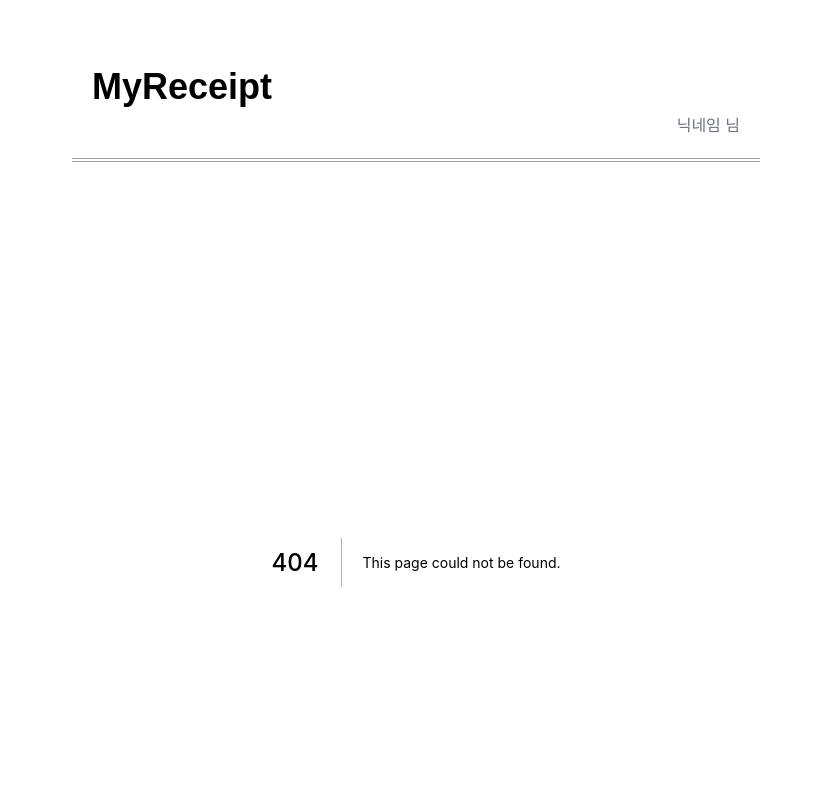
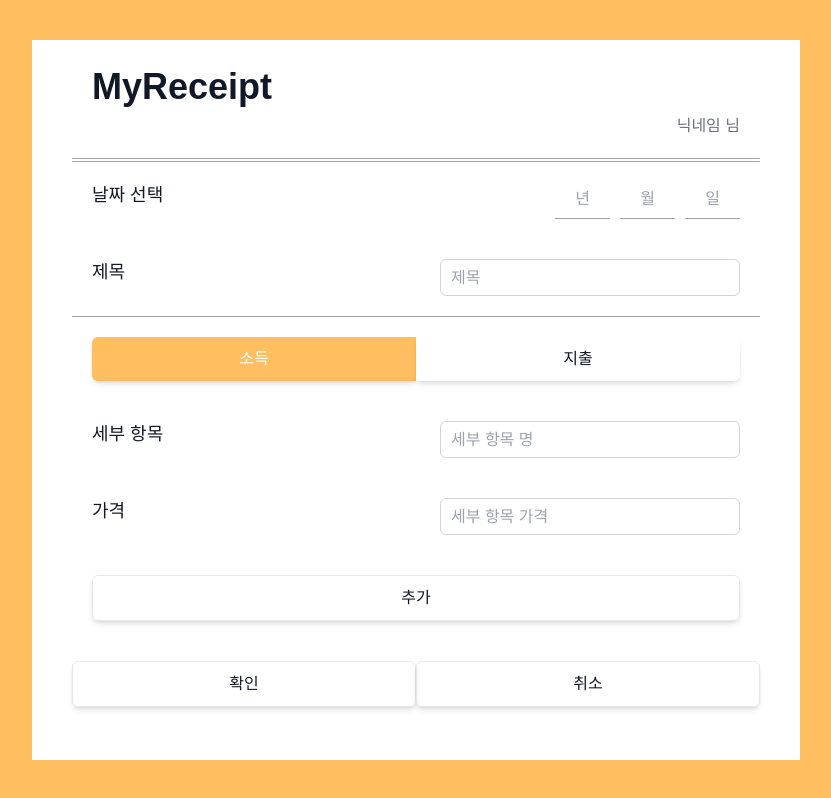
Before and after one commit to crewd/MyReceipt, a Next.js app: page /write in a window 1280 px wide. Before the commit this address had no page. Shown: the top 798 px of the page, without its empty margins (224-1055 px from the left). Built offline with nearby package versions, Linux system fonts and the light colour scheme.

Commit message:
feat: 항목 추가 페이지

```diff
--- a/components/common/BreakDownCard.tsx
+++ b/components/common/BreakDownCard.tsx
@@ -1,13 +1,31 @@
-const BreakDownCard = ({ title, date, price }: { title: string; date?: string; price: number }) => {
+const BreakDownCard = ({
+  title,
+  date,
+  price,
+  deleteContent,
+}: {
+  title: string;
+  date?: string;
+  price: number;
+  deleteContent?: () => void;
+}) => {
   return (
-    <div className="p-[20px] flex justify-between text-md hover:bg-gray-100/80 cursor-pointer">
+    <div
+      className={`p-[20px] flex justify-between text-md ${
+        deleteContent ? '' : 'hover:bg-gray-100/80 cursor-pointer'
+      } `}>
       <div className="relative">
-        <span>{title}</span>
-        <span className="absolute bottom-[25px] left-0 text-xs text-gray-500">{date}</span>
+        <h3>{title}</h3>
+        {date && <div className="absolute bottom-[25px] left-0 text-xs text-gray-500">{date}</div>}
       </div>
       <span className={`${price > 0 ? 'text-green-500' : 'text-red-500'}`}>
         {price > 0 ? `+${price.toLocaleString()}` : price.toLocaleString()}
       </span>
+      {deleteContent && (
+        <button className="hover:text-red-500" onClick={deleteContent}>
+          삭제
+        </button>
+      )}
     </div>
   );
 };
--- a/components/layout/AppLayout.tsx
+++ b/components/layout/AppLayout.tsx
@@ -1,8 +1,14 @@
+import Link from 'next/link';
+
 const AppLayout = ({ children }: { children: React.ReactNode }) => {
   return (
-    <div className="max-w-[768px] w-full m-auto bg-white md:px-[40px] my-[40px]">
+    <div className="max-w-[768px] sm:w-[calc(100%-80px)] w-full m-auto bg-white px-[40px] sm:my-[40px] sm:min-h-[calc(100vh-80px)] min-h-screen">
       <header className="py-[20px] px-[20px] border-double border-b-4 border-gray-400">
-        <h1 className="font-bold text-xxl">MyReceipt</h1>
+        <Link href="/">
+          <a>
+            <h1 className="font-bold text-xxl">MyReceipt</h1>
+          </a>
+        </Link>
         <p className="flex justify-end w-full text-gray-500">닉네임 님</p>
       </header>
       <main>{children}</main>
--- a/next.config.js
+++ b/next.config.js
@@ -2,6 +2,6 @@
 const nextConfig = {
   reactStrictMode: true,
   swcMinify: true,
-}
+};
 
-module.exports = nextConfig
+module.exports = nextConfig;
--- a/pages/index.tsx
+++ b/pages/index.tsx
@@ -48,8 +48,7 @@
 
   const inputNumber = (e: React.ChangeEvent<HTMLInputElement>) => {
     const { value } = e.target;
-    const onlyNumber = value.replace(/[^0-9]/g, '');
-    setBasicFunds(Number(onlyNumber));
+    setBasicFunds(Number(value));
   };
 
   const changeBasicFunds = () => {
@@ -77,15 +76,15 @@
           <BreakDownCard title="기초 자금" price={asset.basicFunds} />
         </button>
         {menuOpened && (
-          <div className="p-[20px] flex justify-between bg-gray-100/80">
+          <div className="p-[20px] sm:flex justify-between bg-gray-100/80">
             <input
-              className="px-[10px] py-[5px] text-regular border border-gray-300 rounded-md outline-none"
-              type="text"
-              value={basicFunds || ''}
+              className="px-[10px] sm:w-[300px] w-full py-[5px] text-regular border border-gray-300 rounded-md outline-none"
+              type="number"
+              value={basicFunds}
               placeholder="기초 자금 변경"
               onChange={inputNumber}
             />
-            <div className="flex">
+            <div className="flex justify-end sm:justify-start sm:p-0 p-[10px]">
               <button onClick={changeBasicFunds}>수정</button>
               <button className="ml-[15px]" onClick={() => setMenuOpened(false)}>
                 취소
@@ -102,7 +101,7 @@
             price={consumption.price}
           />
         ))}
-        <Link href="/">
+        <Link href="/write">
           <a>
             <div className="p-[10px] text-md text-center hover:bg-gray-100/80 w-full">내역 추가 </div>
           </a>
--- /dev/null
+++ b/pages/write.tsx
@@ -0,0 +1,202 @@
+import { useEffect, useState } from 'react';
+import { useRecoilState } from 'recoil';
+import BreakDownCard from '../components/common/BreakDownCard';
+import { assetState } from '../utils/recoils/asset';
+
+type Content = {
+  detailTitle: string;
+  price: number | string;
+  id: number;
+};
+
+const WritePage = () => {
+  const [asset, setAsset] = useRecoilState(assetState);
+
+  const [mainTitle, setMainTitle] = useState('');
+  const [date, setDate] = useState({ year: '', month: '', day: '' });
+  const { year, month, day } = date;
+
+  const [contents, setContents] = useState<Content[]>([]);
+  const [content, setContent] = useState<Content>({ detailTitle: '', price: '', id: 0 });
+  const { detailTitle, price } = content;
+
+  const [income, setIncome] = useState(true);
+  const [expenditure, setExpenditure] = useState(false);
+
+  const [idCount, setIdCount] = useState(1);
+
+  useEffect(() => {
+    if (income) {
+      return setExpenditure(false);
+    }
+  }, [income]);
+
+  useEffect(() => {
+    if (expenditure) {
+      return setIncome(false);
+    }
+  }, [expenditure]);
+
+  const onChangeHandler = (e: React.ChangeEvent<HTMLInputElement>) => {
+    const { name, value } = e.target;
+    setContent({
+      ...content,
+      [name]: value,
+    });
+  };
+
+  const onChangeTitle = (e: React.ChangeEvent<HTMLInputElement>) => {
+    const { value } = e.target;
+    setMainTitle(value);
+  };
+
+  const onChangeDate = (e: React.ChangeEvent<HTMLInputElement>) => {
+    const { name, value } = e.target;
+    setDate((current) => ({ ...current, [name]: value }));
+  };
+
+  const addContent = () => {
+    if (!detailTitle || !price) {
+      return;
+    }
+    if (expenditure) {
+      setContents([...contents, { detailTitle: content.detailTitle, price: -content.price, id: idCount }]);
+    }
+    if (income) {
+      setContents([...contents, { detailTitle: content.detailTitle, price: content.price, id: idCount }]);
+    }
+    setIdCount(idCount + 1);
+  };
+
+  useEffect(() => {
+    if (contents) {
+      setContent({ detailTitle: '', price: '', id: 0 });
+    }
+  }, [contents]);
+
+  const deleteContent = (id: number) => {
+    setContents(contents.filter((data) => data.id !== id));
+  };
+
+  return (
+    <div className="pb-[20px]">
+      <div className="p-[20px] w-full sm:flex sm:justify-between">
+        <h3 className="text-md pb-[10px]">날짜 선택</h3>
+        <div className="flex">
+          <div className="border-b border-gray-400 px-[10px] py-[5px] sm:w-[55px] w-full">
+            <input
+              className="w-full text-center outline-none"
+              name="year"
+              type="number"
+              placeholder="년"
+              value={year}
+              maxLength={4}
+              onChange={onChangeDate}
+            />
+          </div>
+          <div className="border-b border-gray-400 px-[10px] py-[5px] sm:w-[55px] w-full ml-[10px]">
+            <input
+              className="w-full text-center outline-none"
+              name="month"
+              type="number"
+              placeholder="월"
+              value={month}
+              onChange={onChangeDate}
+            />
+          </div>
+          <div className="border-b border-gray-400 px-[10px] py-[5px] sm:w-[55px] w-full ml-[10px]">
+            <input
+              className="w-full text-center outline-none"
+              name="day"
+              type="number"
+              placeholder="일"
+              value={day}
+              onChange={onChangeDate}
+            />
+          </div>
+        </div>
+      </div>
+      <div className="p-[20px] sm:flex sm:justify-between">
+        <h3 className="text-md pb-[10px]">제목</h3>
+        <input
+          className="px-[10px] py-[5px] sm:w-[300px] w-full text-regular border border-gray-300 rounded-md outline-none"
+          type="text"
+          value={mainTitle}
+          placeholder="제목"
+          onChange={onChangeTitle}
+        />
+      </div>
+      <div className="border-gray-400 border-t p-[20px]">
+        <div className="flex justify-between pb-[20px]">
+          <button
+            className={`${
+              income ? 'bg-primary text-white' : 'bg-white'
+            } shadow-md w-full p-[10px]  rounded-tl-md rounded-bl-md`}
+            onClick={() => setIncome(true)}>
+            소득
+          </button>
+          <button
+            className={`${
+              expenditure ? 'bg-primary text-white' : 'bg-white'
+            } shadow-md w-full p-[10px] rounded-tr-md rounded-br-md`}
+            onClick={() => setExpenditure(true)}>
+            지출
+          </button>
+        </div>
+        <div className="py-[20px] sm:flex sm:justify-between">
+          <h3 className="text-md pb-[10px]">세부 항목</h3>
+          <input
+            name="detailTitle"
+            className="px-[10px] py-[5px] sm:w-[300px] w-full text-regular border border-gray-300 rounded-md outline-none"
+            type="text"
+            value={detailTitle}
+            placeholder="세부 항목 명"
+            onChange={onChangeHandler}
+          />
+        </div>
+        <div className="py-[20px] sm:flex sm:justify-between">
+          <h3 className="text-md pb-[10px]">가격</h3>
+          <input
+            name="price"
+            className="px-[10px] py-[5px] sm:w-[300px] w-full text-regular border border-gray-300 rounded-md outline-none"
+            type="number"
+            value={price}
+            placeholder="세부 항목 가격"
+            onChange={onChangeHandler}
+          />
+        </div>
+        <div className="mt-[20px]">
+          <button className="w-full p-[10px] shadow-md rounded-md border" onClick={addContent}>
+            추가
+          </button>
+        </div>
+      </div>
+      {contents.length > 0 && (
+        <div className="py-[20px] border-gray-400 border-double border-y-4">
+          <nav className="flex justify-between text-md pb-[10px] px-[20px] border-b border-gray-400">
+            <div>메뉴</div>
+            <div>가격</div>
+            <div>삭제</div>
+          </nav>
+          {contents.map((content) => {
+            return (
+              <div key={content.id}>
+                <BreakDownCard
+                  title={content.detailTitle}
+                  price={Number(content.price)}
+                  deleteContent={() => deleteContent(content.id)}
+                />
+              </div>
+            );
+          })}
+        </div>
+      )}
+      <div className="my-[20px] flex justify-between">
+        <button className="w-full p-[10px] shadow-md rounded-md border hover:bg-primary hover:text-white">확인</button>
+        <button className="w-full p-[10px] shadow-md rounded-md border hover:bg-red-500 hover:text-white">취소</button>
+      </div>
+    </div>
+  );
+};
+
+export default WritePage;
--- a/styles/globals.css
+++ b/styles/globals.css
@@ -10,5 +10,15 @@
     @apply overflow-y-scroll;
     @apply bg-primary;
     -webkit-tap-highlight-color: transparent;
+    -webkit-appearance: none;
+  }
+  input::-webkit-outer-spin-button,
+  input::-webkit-inner-spin-button {
+    -webkit-appearance: none;
+    margin: 0;
+  }
+  /* Firefox */
+  input[type='number'] {
+    -moz-appearance: textfield;
   }
 }
```
